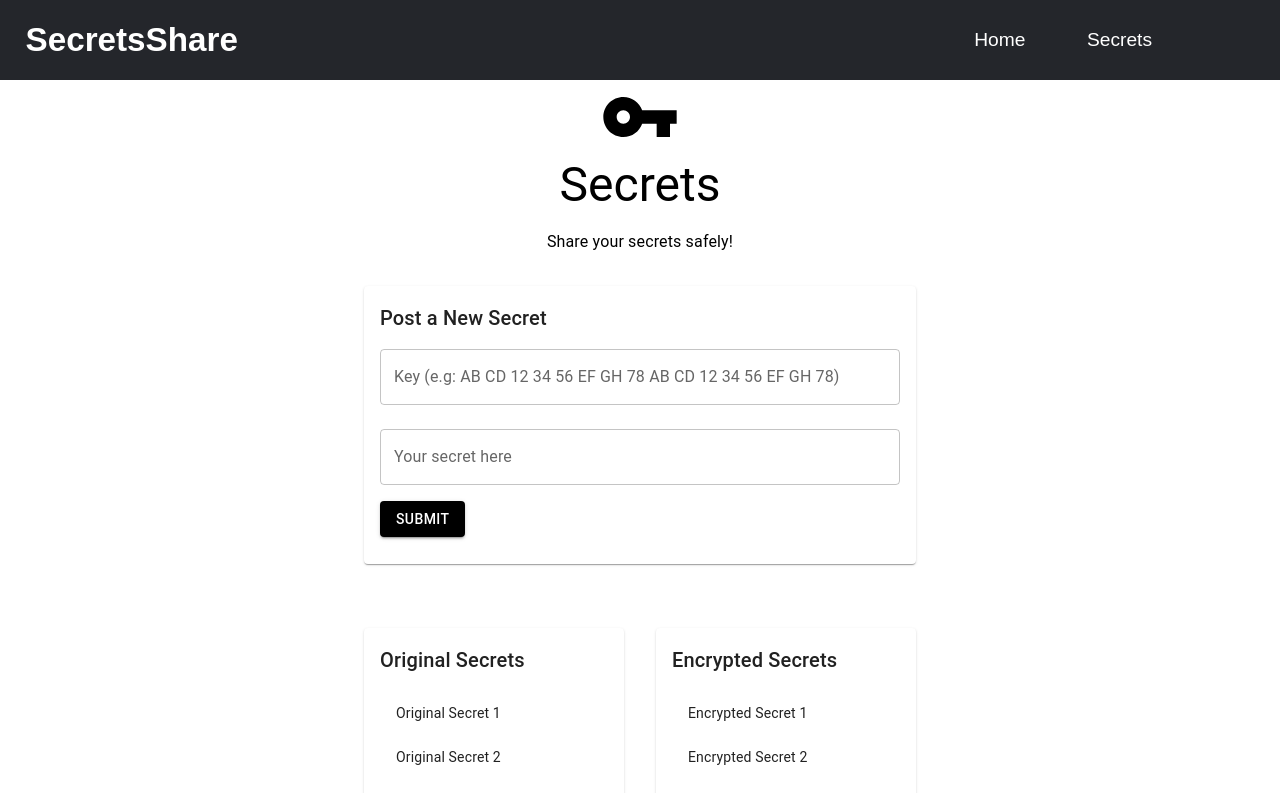
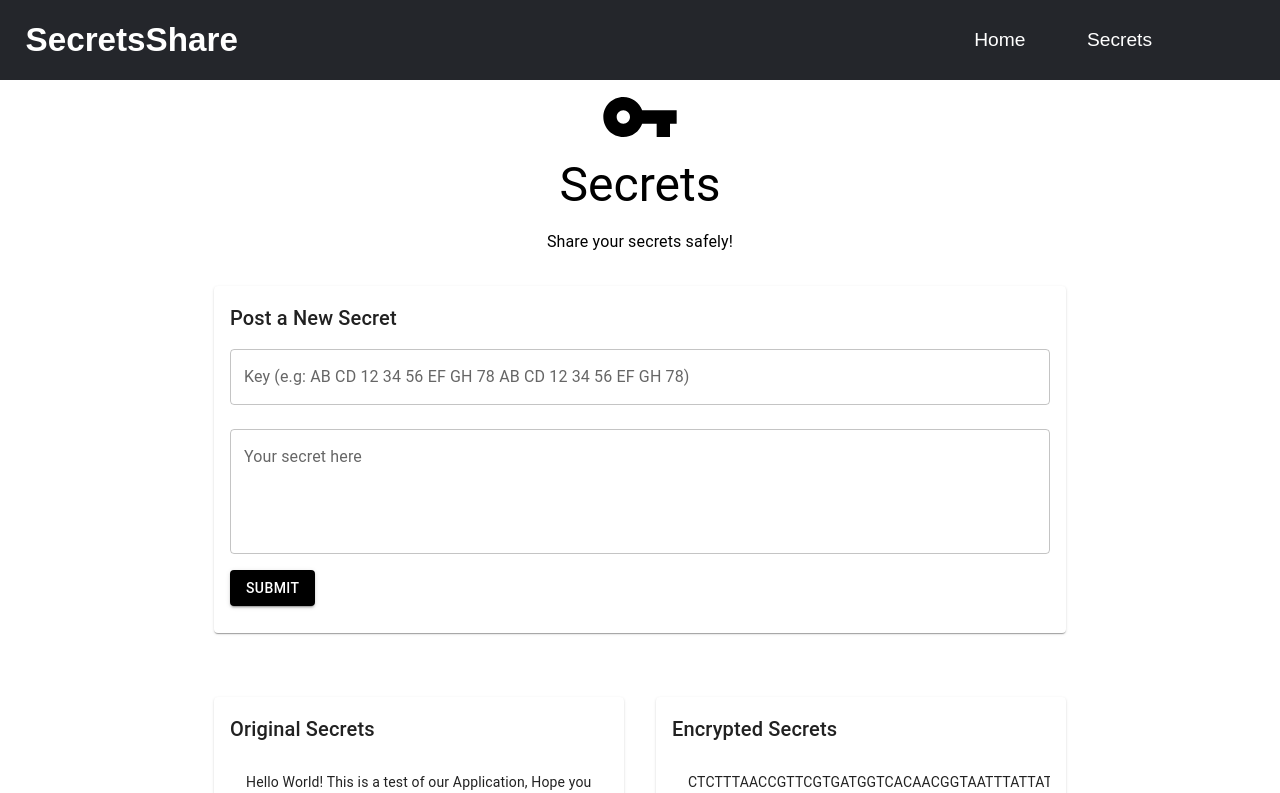
Before and after one commit to Ralph-S/DNA-Encryption, a React (Vite) app: page /secrets in a window 1280 px wide. Shown: the top 793 px of the page. Built offline with nearby package versions, Linux system fonts and the light colour scheme.

Commit message:
Frontend Adjustments

```diff
--- a/src/components/Secrets/secrets.jsx
+++ b/src/components/Secrets/secrets.jsx
@@ -11,11 +11,14 @@ function Secrets() {
 
   useEffect(() => {
     // Dummy data for original secrets
-    const dummyOriginalSecrets = ['Original Secret 1', 'Original Secret 2', 'Original Secret 3'];
+    const dummyOriginalSecrets = ['Hello World! This is a test of our Application, Hope you enjoy!'];
     setOriginalSecrets(dummyOriginalSecrets);
 
     // Dummy data for encrypted secrets
-    const dummyEncryptedSecrets = ['Encrypted Secret 1', 'Encrypted Secret 2', 'Encrypted Secret 3'];
+    const dummyEncryptedSecrets = [
+      'CTCTTTAACCGTTCGTGATGGTCACAACGGTAATTTATTATTTGAAGCAGGTGGCGAGAGCCAC',
+      'CTCTTTAACCGTTCGTGATGGTCACAACGGTAATTTATTATTTGAAGCAGGTGGCGAGAGCCACCTCTTTAACCGTTCGTGATGGTCACAACGGTAATTTATTATTTGAAGCAGGTGGCGAGAGCCAC'
+    ];
     setEncryptedSecrets(dummyEncryptedSecrets);
   }, []);
 
@@ -47,7 +50,7 @@ function Secrets() {
   };
 
   return (
-    <Container maxWidth="sm">
+    <Container maxWidth="md">
       <Box sx={{ mb: 4, display: 'flex', flexDirection: 'column', alignItems: 'center', marginTop: "4.8rem" }}>
         <VpnKeyIcon sx={{ fontSize: 80 }} />
         <Typography variant="h3" gutterBottom component="div">
@@ -58,7 +61,7 @@ function Secrets() {
         </Typography>
       </Box>
 
-      <Box sx={{ marginBottom: "2rem" }} mt={4}> {/* Section for posting new secret */}
+      <Box sx={{ marginBottom: "2rem" }} mt={4}>
         <Card>
           <CardContent>
             <Typography variant="h6" gutterBottom>
@@ -77,6 +80,8 @@ function Secrets() {
                 label="Your secret here"
                 variant="outlined"
                 fullWidth
+                multiline
+                rows={4} // Adjust the number of rows as needed
                 value={newSecret}
                 onChange={(e) => setNewSecret(e.target.value)}
                 sx={{ mt: 1, marginBottom:"0.5rem" }}
@@ -100,8 +105,8 @@ function Secrets() {
         </Card>
       </Box>
 
-      <Grid container spacing={4} sx={{ mt: 1, marginBottom:"5rem" }}> {/* Grid container for secret sections */}
-        <Grid item xs={12} md={6}> {/* Left section for original secrets */}
+      <Grid container spacing={4} sx={{ mt: 1, marginBottom:"5rem" }}>
+        <Grid item xs={12} md={6}>
           <Card>
             <CardContent>
               <Typography variant="h6" gutterBottom>
@@ -118,13 +123,13 @@ function Secrets() {
           </Card>
         </Grid>
 
-        <Grid item xs={12} md={6}> {/* Right section for encrypted secrets */}
+        <Grid item xs={12} md={6}>
           <Card>
             <CardContent>
               <Typography variant="h6" gutterBottom>
                 Encrypted Secrets
               </Typography>
-              <List dense={true}>
+              <List dense={true} sx={{ maxHeight: '200px', overflow: 'auto' }}> {/* Adjust the maxHeight as needed */}
                 {encryptedSecrets.map((secret, index) => (
                   <ListItem key={index} sx={{ paddingY: 1 }}>
                     <ListItemText primary={secret} />
--- a/src/index.css
+++ b/src/index.css
@@ -4,7 +4,7 @@
 
   .btn {
     height: 48px;
-    width: 180px;
+    width: 240px;
     text-decoration: none;
     font-size: 1.15em;
     font-weight: 650;
```
